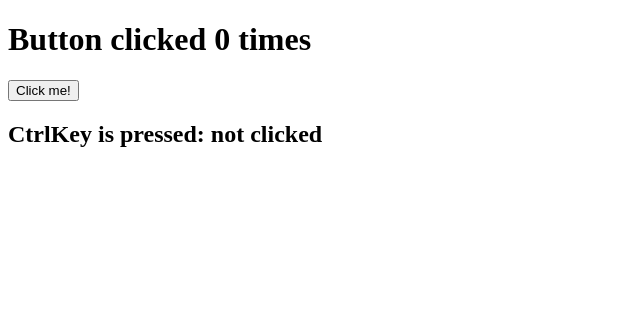
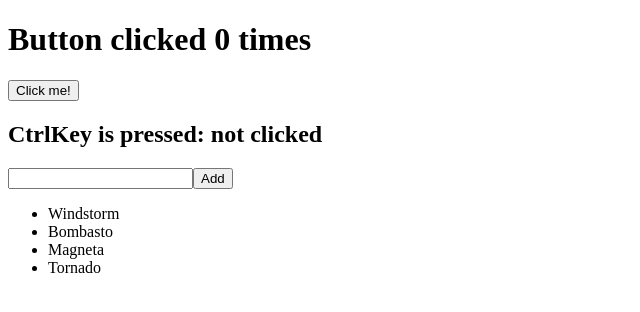
Before and after one commit to negriyd/first-ang2-project, an Angular app: page / in a window 1280 px wide. Shown: the top 312 px of the page, without its empty margins (0-640 px from the left). Built offline with nearby package versions, Linux system fonts and the light colour scheme.

Commit message:
- Add ngFor and input field

```diff
--- a/src/app/app.component.html
+++ b/src/app/app.component.html
@@ -7,3 +7,11 @@
 <h2>
   CtrlKey is pressed: {{isCtrlPressed()}}
 </h2>
+
+<input #newHero
+       (keyup.enter)="addHero(newHero.value)"
+       (blur)="addHero(newHero.value); newHero.value='' ">
+
+<button (click)=addHero(newHero.value)>Add</button>
+
+<ul><li *ngFor="let hero of heroes">{{hero}}</li></ul>
--- a/src/app/app.component.ts
+++ b/src/app/app.component.ts
@@ -7,15 +7,21 @@ import { Component } from '@angular/core';
 })
 export class AppComponent {
 
-  private clickCount = 0;
-  private clickEvent;
+  clickCount = 0;
+  clickEvent;
+  heroes = ['Windstorm', 'Bombasto', 'Magneta', 'Tornado'];
+
+  addHero(newHero: string) {
+    if (newHero) {
+      this.heroes.push(newHero);
+    }
+  }
 
   getMessage() {
-
     return 'Button clicked ' + this.clickCount + ' times';
   }
 
-  clicked(event) {
+  clicked(event: MouseEvent) {
     this.clickCount = this.clickCount + 1;
     this.clickEvent = event;
     console.log(event);
```
Also changed, not shown: package.json (+14 -1 lines).
